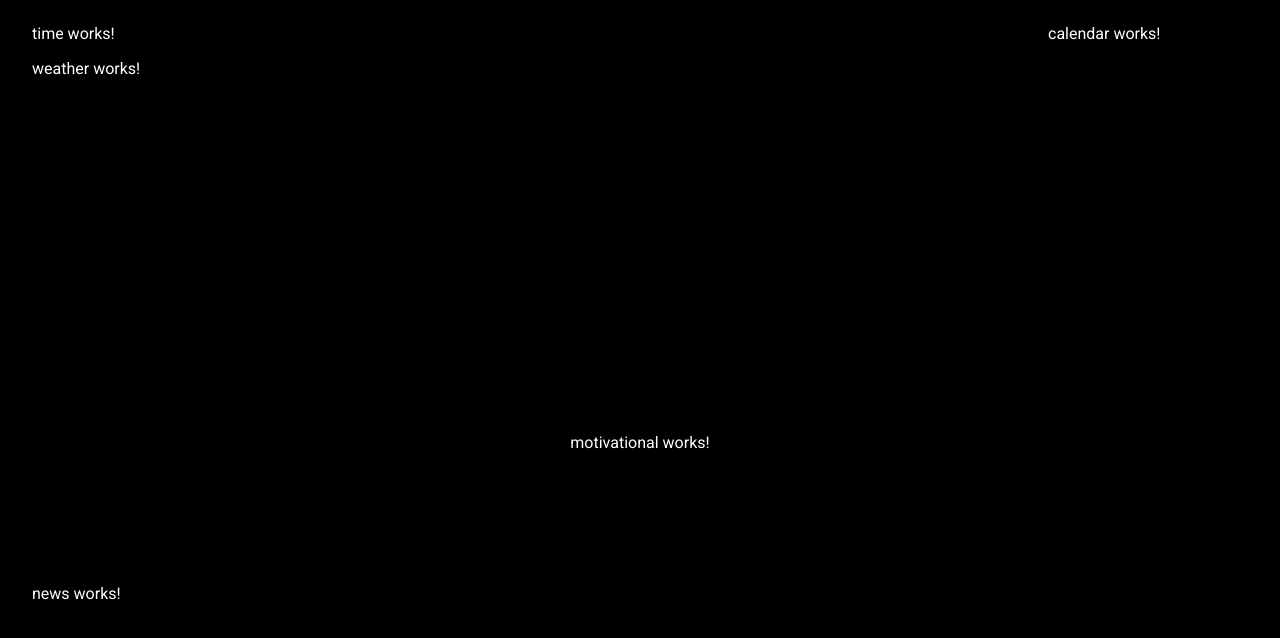
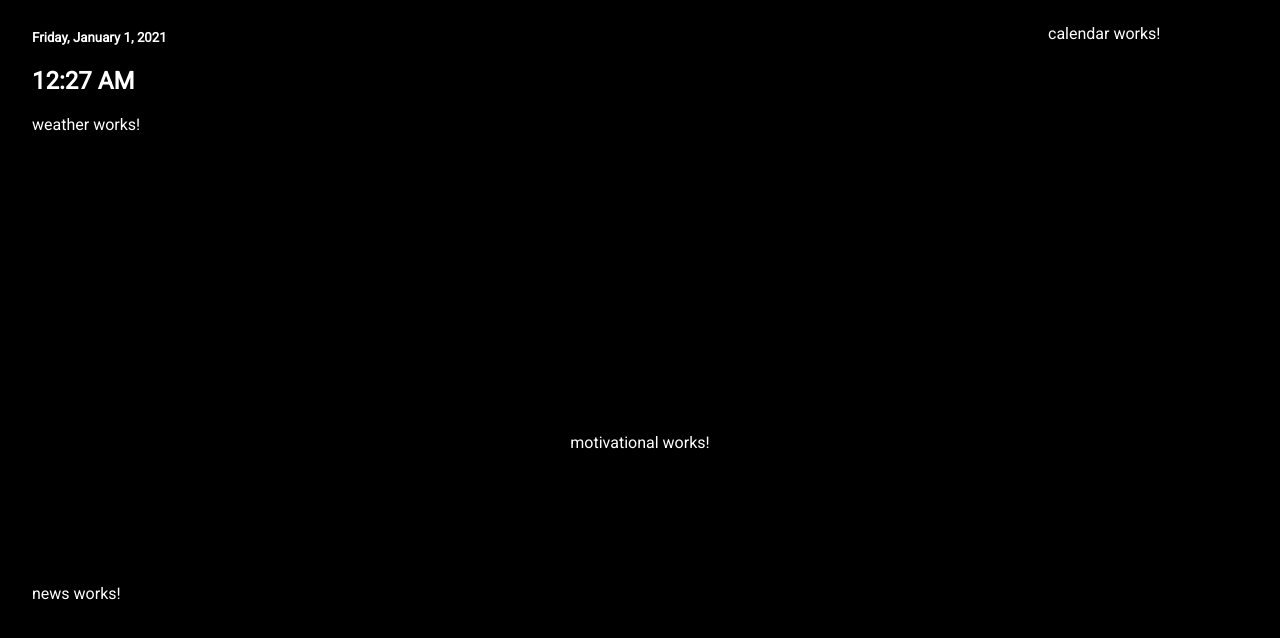
Before and after one commit to hussam-radwan/mirror, an Angular app: page / in a window 1280 px wide. Shown: the top 638 px of the page. Built offline with nearby package versions, Linux system fonts and the light colour scheme.

Commit message:
implemted the time component to show the time and the date

```diff
--- a/src/app/components/time/time.component.html
+++ b/src/app/components/time/time.component.html
@@ -1 +1,2 @@
-<p>time works!</p>
+<h5>{{now | date:'fullDate'}}</h5>
+<h2>{{now | date:'shortTime'}}</h2>
--- a/src/app/components/time/time.component.ts
+++ b/src/app/components/time/time.component.ts
@@ -1,15 +1,18 @@
-import { Component, OnInit } from '@angular/core';
+import { Component } from '@angular/core';
 
 @Component({
   selector: 'app-time',
   templateUrl: './time.component.html',
   styleUrls: ['./time.component.css']
 })
-export class TimeComponent implements OnInit {
+export class TimeComponent {
 
-  constructor() { }
+  public now: Date = new Date();
 
-  ngOnInit(): void {
+  constructor() {
+    setInterval(() => {
+      this.now = new Date();
+    }, 1);
   }
 
 }
```
